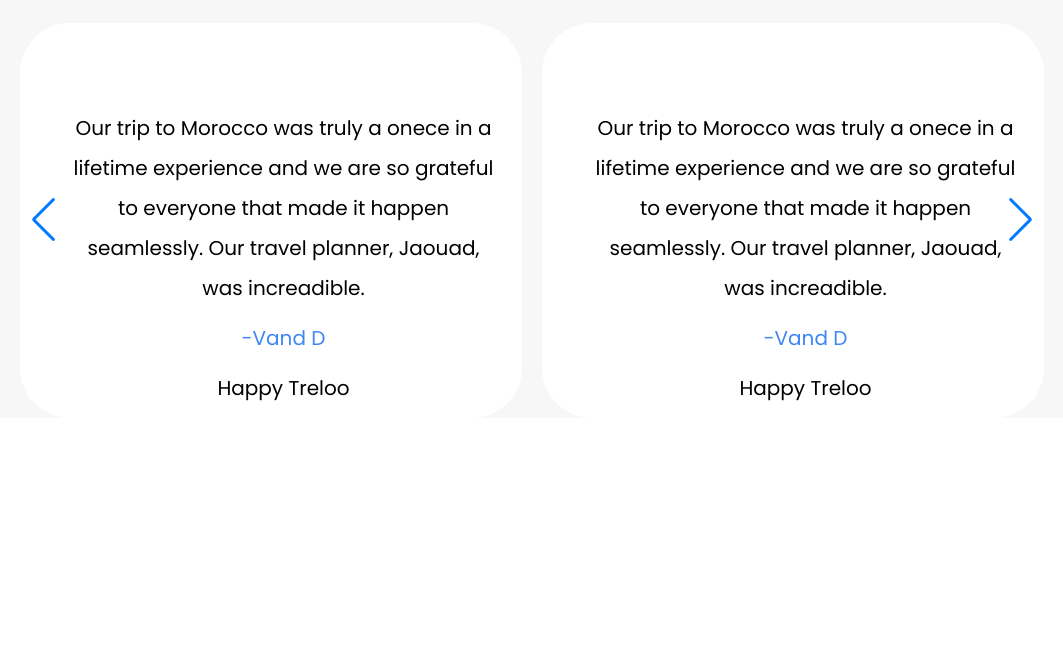
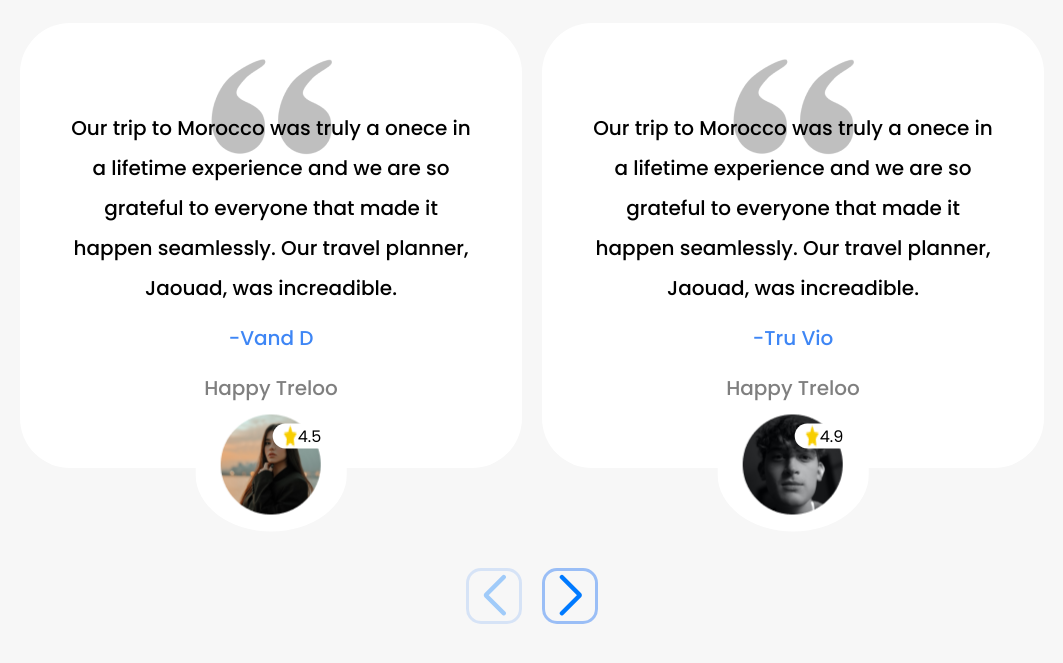
Before and after one commit to K2Ice/Travel-landing-page, a plain HTML site: page index.html in a window 1280 px wide. Shown: the part 3702-4365 px from the top of the page, without its empty margins (108-1171 px from the left). Before the commit the page ends 4120 px from the top, so only its background shows below. Drawn offline with nearby package versions, Linux system fonts and the light colour scheme.

Commit message:
Add swiper with functionality

```diff
--- a/index.html
+++ b/index.html
@@ -181,15 +181,35 @@
                     <p class="opinion-text">Our trip to Morocco was truly a onece in a lifetime experience and we are so grateful to everyone that made it happen seamlessly. Our travel planner, Jaouad, was increadible.</p>
                     <p class="opinion-author">-Vand D</p>
                     <p class="opinion-author-company">Happy Treloo</p>
+                    <div class="opinion-author-pic"><img src="./pic/opinion-author-pic-1.png" alt=""><span><img src="./pic/star.png" alt="">4.5</span>
+                    </div>
                 </div>
                 <div class="swiper-slide opinion">
                     <p class="opinion-text">Our trip to Morocco was truly a onece in a lifetime experience and we are so grateful to everyone that made it happen seamlessly. Our travel planner, Jaouad, was increadible.</p>
-                    <p class="opinion-author">-Vand D</p>
+                    <p class="opinion-author">-Tru Vio</p>
                     <p class="opinion-author-company">Happy Treloo</p>
+                    <div class="opinion-author-pic"><img src="./pic/opinion-author-pic-2.png" alt=""><span><img src="./pic/star.png" alt="">4.9</span>
+                    </div>
+                </div>
+                <div class="swiper-slide opinion">
+                    <p class="opinion-text">Our trip to Morocco was truly a onece in a lifetime experience and we are so grateful to everyone that made it happen seamlessly. Our travel planner, Jaouad, was increadible.</p>
+                    <p class="opinion-author">-Tru Vio</p>
+                    <p class="opinion-author-company">Happy Treloo</p>
+                    <div class="opinion-author-pic"><img src="./pic/opinion-author-pic-2.png" alt=""><span><img src="./pic/star.png" alt="">4.9</span>
+                    </div>
+                </div>
+                <div class="swiper-slide opinion">
+                    <p class="opinion-text">Our trip to Morocco was truly a onece in a lifetime experience and we are so grateful to everyone that made it happen seamlessly. Our travel planner, Jaouad, was increadible.</p>
+                    <p class="opinion-author">-Tru Vio</p>
+                    <p class="opinion-author-company">Happy Treloo</p>
+                    <div class="opinion-author-pic"><img src="./pic/opinion-author-pic-2.png" alt=""><span><img src="./pic/star.png" alt="">4.9</span>
+                    </div>
                 </div>
             </div>
-            <div class="swiper-button-prev"></div>
-            <div class="swiper-button-next"></div>
+            <div class="swipe-buttons">
+                <div class="swiper-button-prev"></div>
+                <div class="swiper-button-next"></div>
+            </div>
             </div>
         </section>
     </main>
--- a/scss/_opinions.scss
+++ b/scss/_opinions.scss
@@ -1,13 +1,42 @@
+.opinions{
+  padding-bottom: 100px;
+
+  .swipe-buttons{
+    display: flex;
+    justify-content: center;
+    margin-top: 100px;
+    gap: 20px;
+  }
+
+  .swiper-button-next, .swiper-button-prev{
+    position: unset;
+    margin: 0;
+    border: 3px solid rgba(62, 134, 245, 0.5);
+    padding: 25px;
+    border-radius: 15px;
+
+    &::after{
+      font-size: 40px;
+      font-weight: 600;
+    }
+  }
+}
+
 .opinion{
-  padding: 85px 25px 0 50px;
+  position: relative;
+  padding: 85px 50px 50px 50px;
+  border-radius: 50px;
+  background: url(../pic/quote-sign.png);
+  background-repeat: no-repeat;
+  background-position: center 10%;
   background-color: var(--whitePrimary);
-  border-radius: 50px;
-
-  &-text{
-  }
 
   &-author{
     color: var(--greenPrimary)
+  }
+
+  &-author-company{
+    color: var(--blackBgcPrimary);
   }
 }
 
@@ -15,5 +44,28 @@
   text-align: center;
   font-size: 20px;
   line-height: 2;
+  font-weight: 500;
   margin-bottom: 10px;
 }
+
+.opinion-author-pic{
+  position: absolute;
+  bottom: 0;
+  left: 50%;
+  width: 30%;
+  transform: translate(-50%, 50%);
+  background-color: var(--whitePrimary);
+  text-align: center;
+  padding: 10px;
+  border-radius: 100px / 75px;
+
+  span{
+    position: absolute;
+    display: flex;
+    background-color: var(--whitePrimary);
+    padding-inline: 10px;
+    top: 15%;
+    right: 10%;
+    border-radius: 25px;
+  }
+}
--- a/swiper.js
+++ b/swiper.js
@@ -1,4 +1,9 @@
 const opinions = new Swiper(".opinions", {
   slidesPerView: 2,
   spaceBetween: 20,
+
+  navigation: {
+    nextEl: ".swiper-button-next",
+    prevEl: ".swiper-button-prev",
+  },
 })
```
Also changed, not shown: css/styles.css, pic/opinion-author-pic-1.png (added), pic/opinion-author-pic-2.png (added), pic/quote-sign.png (added), 1 other file.
